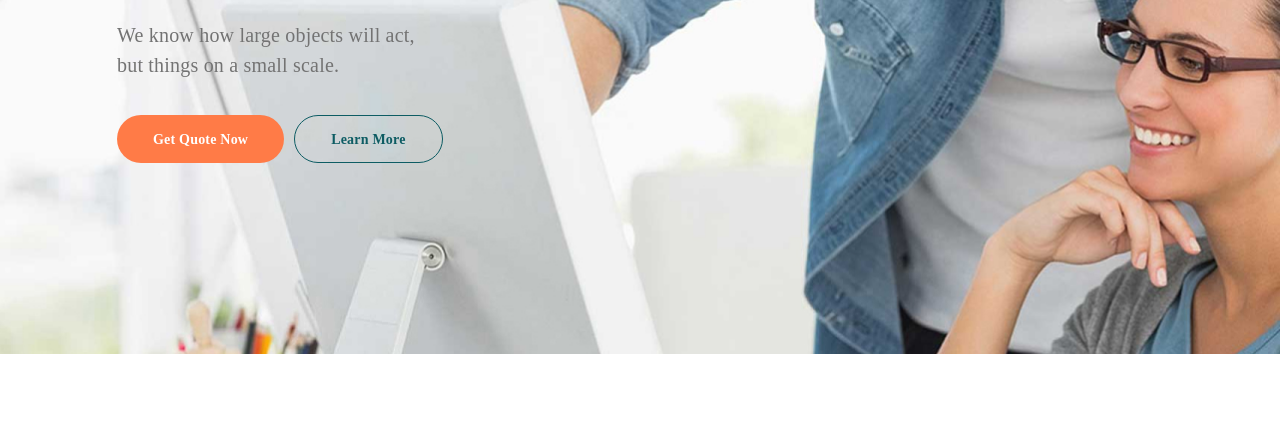
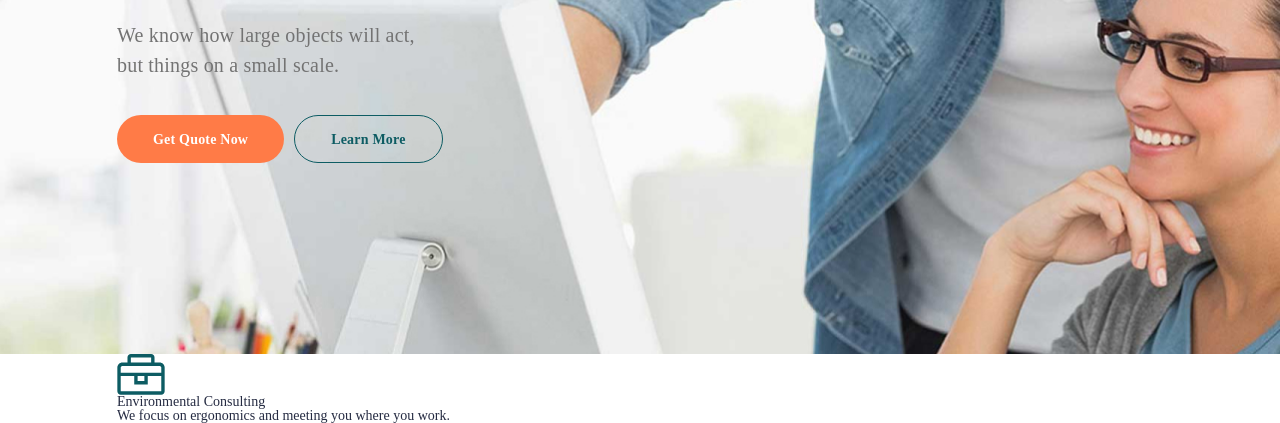
Before and after one commit to m1k1e/relvise, a plain HTML site: page index.html in a window 1280 px wide. Shown: the part 437-860 px from the top of the page. Before the commit the page ends 800 px from the top, so only its background shows below. Drawn offline with Linux system fonts and the light colour scheme.

Commit message:
Add icon, title and text for first block. Add icons images.

```diff
--- a/index.html
+++ b/index.html
@@ -57,13 +57,13 @@
                         <div class="services__column">
                             <div class="services__item item-service">
                                 <div class="item-service__icon">
-
+                                    <img src="../img/service_icon_01.svg" alt="Environmental Consulting">
                                 </div>
                                 <h3 class="item-service__title">
-
+                                    Environmental Consulting
                                 </h3>
                                 <div class="item-service__text">
-
+                                    We focus on ergonomics and meeting you where you work.
                                 </div>
                             </div>
                         </div>
```
Also changed, not shown: img/service_icon_01.svg (added), img/service_icon_02.svg (added), img/service_icon_03.svg (added).
